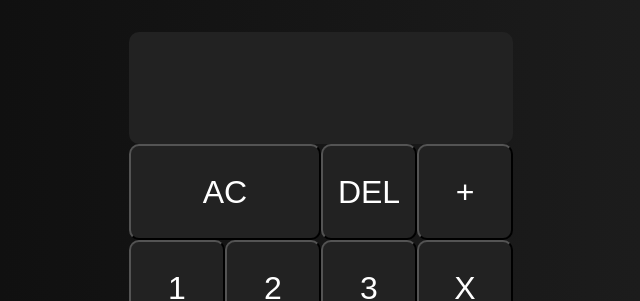
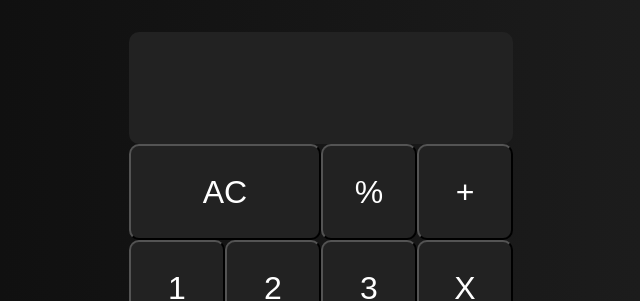
Before and after one commit to brunofelixf/Calculadora-React, a React (Create React App) app: page / in a window 1280 px wide. Shown: the top 301 px of the page, without its empty margins (319-959 px from the left). Built offline with nearby package versions, Linux system fonts and the light colour scheme.

Commit message:
Botões de operações funcionando

```diff
--- a/src/App.js
+++ b/src/App.js
@@ -13,6 +13,11 @@ function App() {
 
   function clear() {
     setNum('')
+    setOldNum('')
+  }
+
+  function percent() {
+    setNum(num / 100)
   }
 
   function operatorHandler(e) {
@@ -43,7 +48,9 @@ function App() {
       <button className="span-two" onClick={clear}>
         AC
       </button>
-      <button>DEL</button>
+      <button onClick={percent} value="%">
+        %
+      </button>
       <button onClick={operatorHandler} value="+">
         +
       </button>
@@ -83,7 +90,9 @@ function App() {
       <button onClick={operatorHandler} value="-">
         -
       </button>
-      <button>.</button>
+      <button onClick={imputNum} value=".">
+        .
+      </button>
       <button onClick={imputNum} value={0}>
         0
       </button>
```
